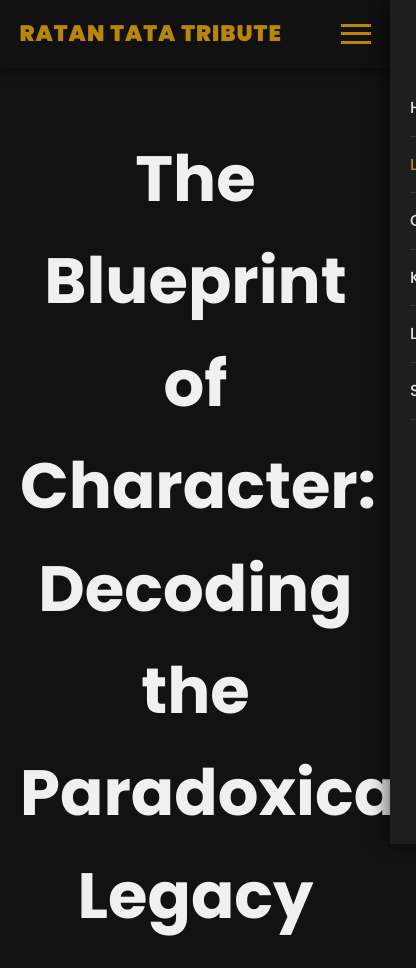
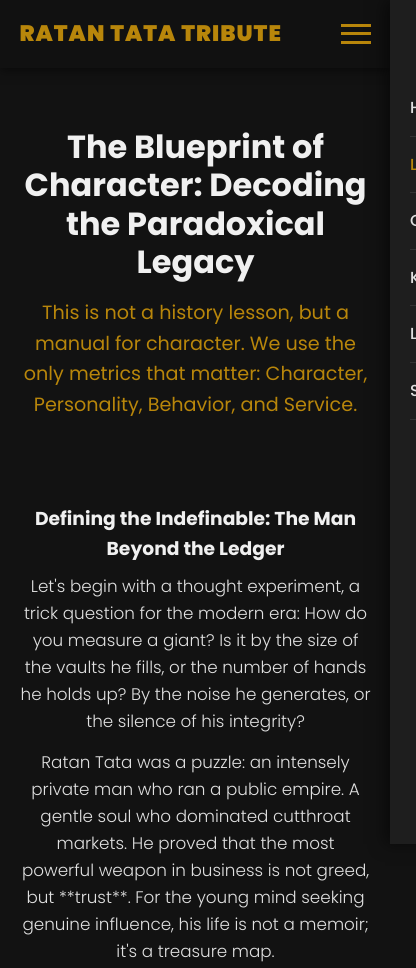
Before and after one commit to PURNIMA-SIRANGU/RatanTata_tribute_page_, a plain HTML site: page biography.html in a window 390 px wide. Shown: the top 968 px of the page, 416 px wide, since content can reach past the window. Drawn offline with Linux system fonts and the light colour scheme.

Commit message:
style.css

```diff
--- a/style.css
+++ b/style.css
@@ -1167,6 +1167,10 @@
     .menu-toggle {
         display: flex; /* SHOW THE HAMBURGER ICON */
     }
+.bio-container h1 {
+    font-size: 2rem !important; /* Forces the biography title to be much smaller */
+    line-height: 1.2;
+}
+    /* ... Keep all other mobile fixes from the previous response below ... */
 
-    /* ... Keep all other mobile fixes from the previous response below ... */
 }
```
